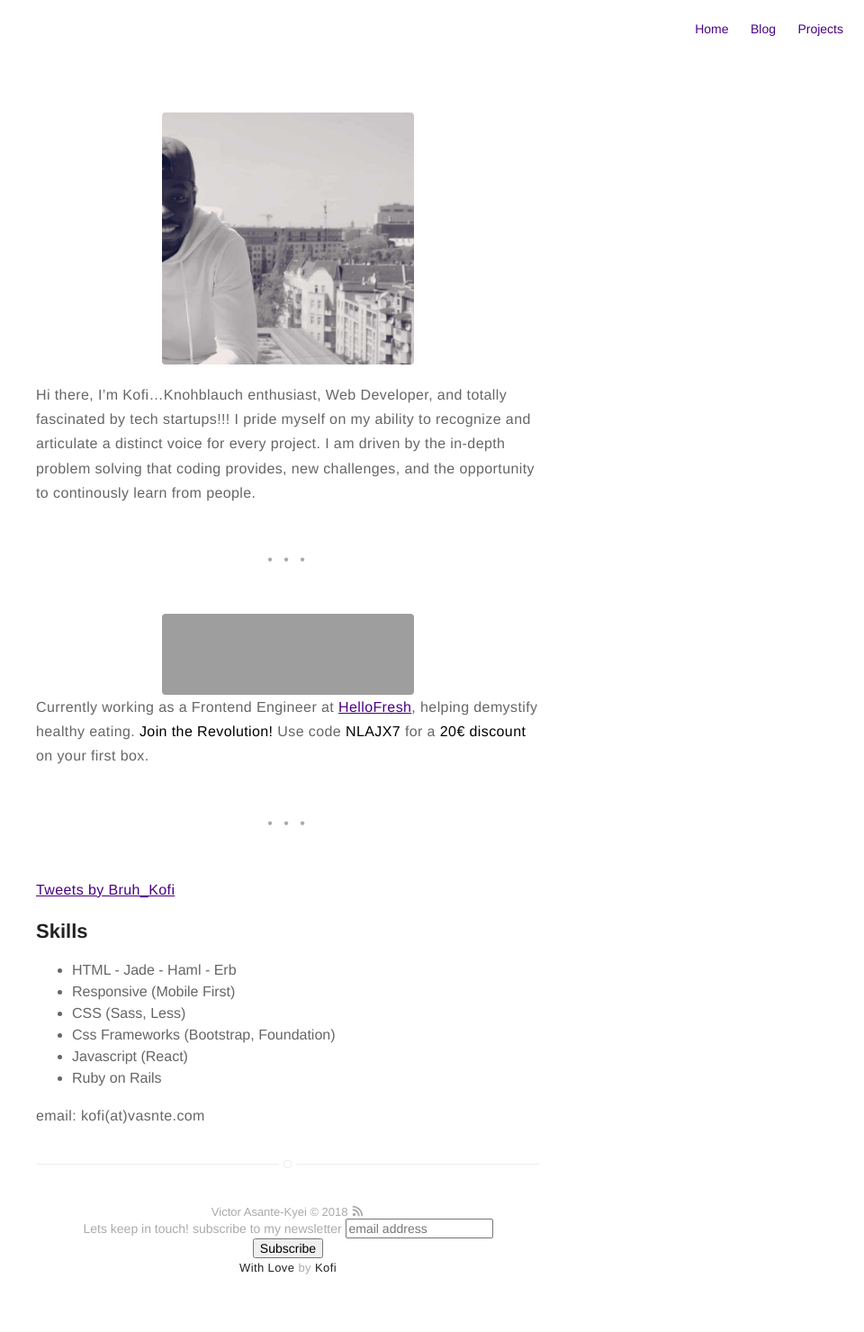
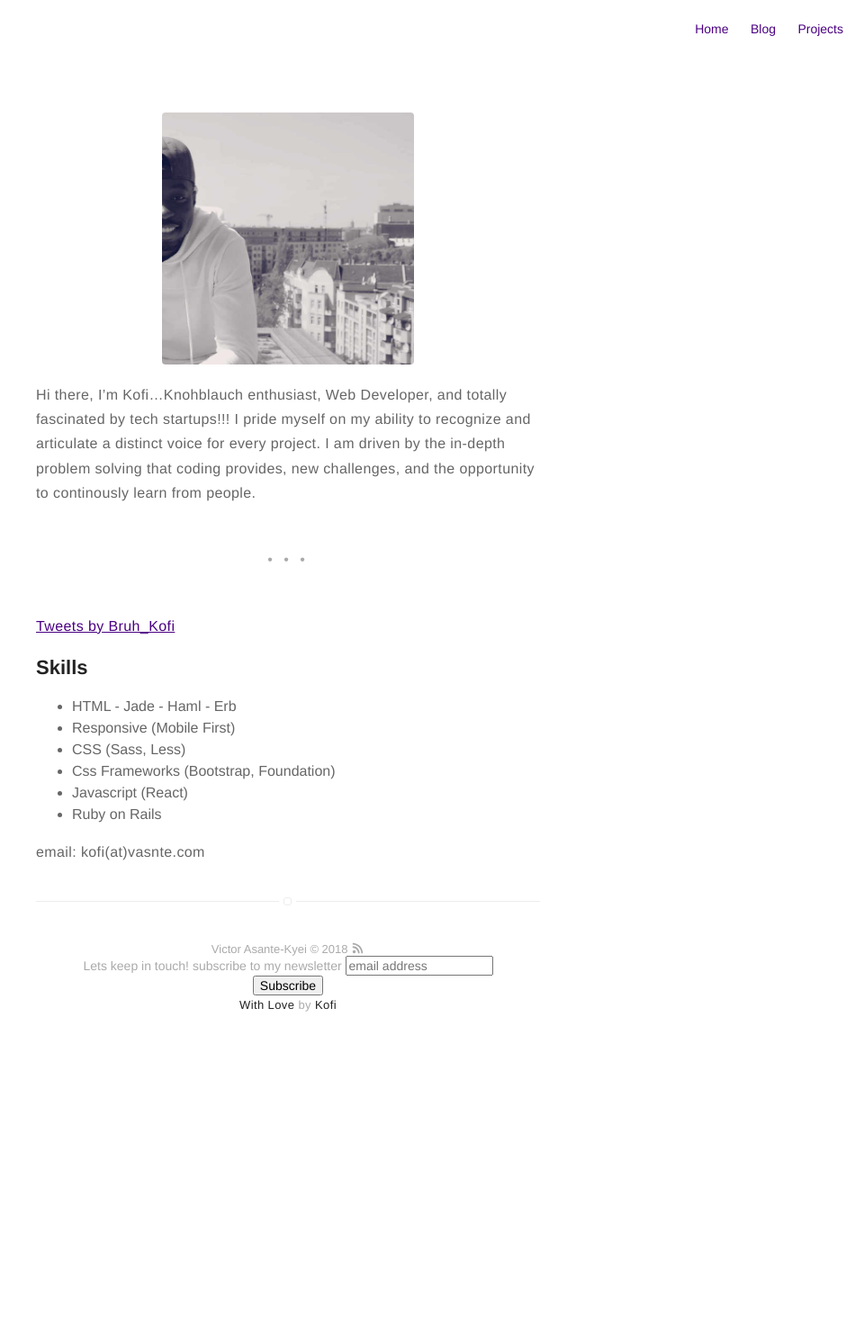
Before and after one commit to BruhKofi/bruhkofi.github.io, a Jekyll site: the page built from about.md, in a window 1280 px wide. Shown: the whole page at 90% size, without its empty margins (320-1280 px from the left). Built offline with Jekyll 4.4.1, drawn with Linux system fonts in a browser that asks for light colours; a script that is not in the unit is left out; comment, search, counter and statistics services are not loaded; after the commit the page ends 1188 px from its top, so only the background shows below that; grey boxes are pictures that could not be loaded.

Commit message:
clear hf

```diff
--- a/about.md
+++ b/about.md
@@ -7,9 +7,10 @@ description: Born and raised in Ghana, West Africa, currently living and working
 
 Hi there, I'm Kofi...Knohblauch enthusiast, Web Developer, and totally fascinated by tech startups!!! I pride myself on my ability to recognize and articulate a distinct voice for every project. I am driven by the in-depth problem solving that coding provides, new challenges, and the opportunity to continously learn from people.
 <div class="breaker"></div>
+<!--
 ![HelloFresh](https://www.hellofresh.de/images/hellofresh-logo.svg?v=3){: height="90px" width="90px"}
 Currently working as a Frontend Engineer at [HelloFresh](https://hellofresh.com){:target="_blank"}, helping demystify healthy eating. **Join the Revolution!** Use code **NLAJX7** for a **20€ discount** on your first box.
-<div class="breaker"></div>
+<div class="breaker"></div> -->
 
 <a class="twitter-timeline" href="https://twitter.com/Bruh_Kofi?ref_src=twsrc%5Etfw">Tweets by Bruh_Kofi</a> <script async src="https://platform.twitter.com/widgets.js" charset="utf-8"></script>
 
```
